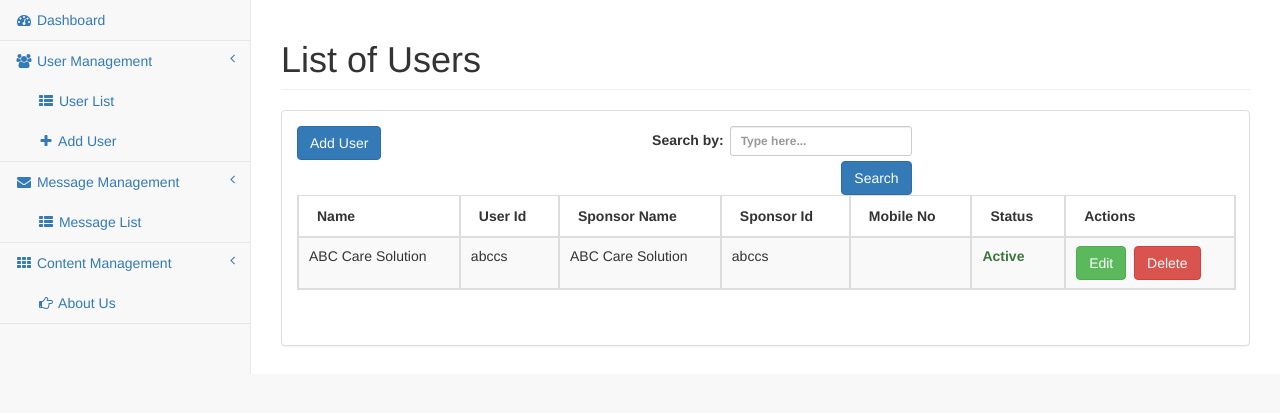
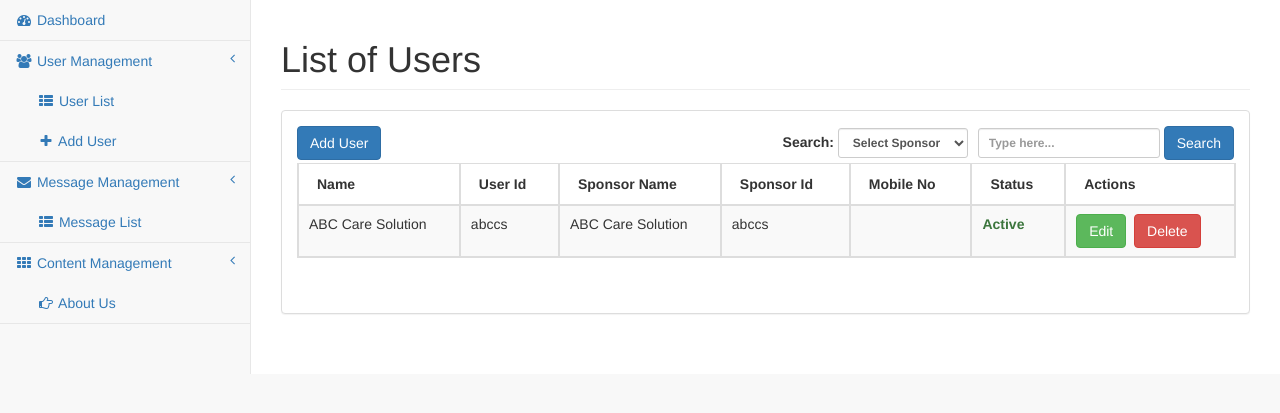
Before and after one commit to partha2008/abc, a CodeIgniter app: page /abc_git/index.php/admin/user/user_list in a window 1280 px wide. Shown: the part 51-464 px from the top of the page. Run offline with CodeIgniter, Linux system fonts and the light colour scheme; data comes from the database, SQL or seed files in the repository; some libraries are stand-ins or nearby versions.

Commit message:
add sponsor for search in user list page on admin

```diff
--- a/application/config/global_constant.php
+++ b/application/config/global_constant.php
@@ -11,7 +11,7 @@
 		"google_captcha_site_key" => "6LcSjaQUAAAAAAmNa_3MEmKWFdycM-RQWeMAJOSb",
 		"google_captcha_secret_key" => "6LcSjaQUAAAAABkotuBc7mGVGveQND2a_hlOmAM-",
 		"activation_fees" => 3200,
-		"donation_per_basis" => 1000
+		"donation_per_basis" => 600
 	);
 
 	// Bootstrap Pagination Configuration
--- a/application/controllers/admin/User.php
+++ b/application/controllers/admin/User.php
@@ -334,6 +334,13 @@
 				$this->data['search_key'] = '';
 			}
 
+			$sponsor_id = $this->input->get('sponsor_id');
+			if(isset($sponsor_id) && $sponsor_id){
+				$this->data['sponsor_id'] = $sponsor_id;
+			}else{
+				$this->data['sponsor_id'] = '';
+			}
+
 			$user_data = $this->userdata->grab_user_list(null, $like);
 
 			//pagination settings
@@ -352,6 +359,7 @@
 			$user_paginated_data = $this->userdata->grab_user_list($this->data['page'], $like);
 
 			$this->data['user_details'] = $user_paginated_data;
+			$this->data['sponsors'] = $this->userdata->grab_user_details();
 
 			$this->load->view('admin/user_list', $this->data);
 		}
--- a/application/models/Userdata.php
+++ b/application/models/Userdata.php
@@ -57,10 +57,31 @@ class Userdata extends CI_Model {
 		return $query->result();
 	}
 
+	public function get_children($user_id){
+		$sql = "SELECT GROUP_CONCAT(lv SEPARATOR ',') children FROM (SELECT @pv:=(SELECT GROUP_CONCAT(user_id SEPARATOR ',') FROM ".TABLE_USER." WHERE parent_id IN (@pv)) AS lv FROM ".TABLE_USER." JOIN (SELECT @pv:=".$user_id.")tmp WHERE parent_id IN (@pv)) a";
+
+		$query = $this->db->query($sql);
+
+		$result = $query->result();
+		$children_arr = explode(",", $user_id.','.$result[0]->children);
+		if(!empty($children_arr)){
+			$children_str = '';
+			foreach ($children_arr as $key => $value) {
+				$children_str .= "'".$value."',";
+			}
+		}
+
+		return rtrim($children_str, ",");
+	}
+
 	public function grab_user_list($page=null, $like){
 		$likes = '';
+		$sponsors = '';
 		if(!empty($like)){
-			$likes = "AND (A.first_name LIKE '%".$like['search_key']."%' OR A.last_name LIKE '%".$like['search_key']."%' OR A.sponsor_id LIKE '%".$like['search_key']."%' OR A.mobile_no LIKE '%".$like['search_key']."%' OR B.sponsor_id LIKE '%".$like['search_key']."%' OR B.first_name LIKE '%".$like['search_key']."%' OR B.last_name LIKE '%".$like['search_key']."%')";
+			if($like['sponsor_id']){
+				$sponsors = " AND A.user_id IN (".$this->get_children($like['sponsor_id']).")";
+			}
+			$likes = "AND (A.first_name LIKE '%".$like['search_key']."%' OR A.last_name LIKE '%".$like['search_key']."%' OR A.sponsor_id LIKE '%".$like['search_key']."%' OR A.mobile_no LIKE '%".$like['search_key']."%' OR B.sponsor_id LIKE '%".$like['search_key']."%' OR B.first_name LIKE '%".$like['search_key']."%' OR B.last_name LIKE '%".$like['search_key']."%')".$sponsors;
 		}
 		if(is_numeric($page)){
 			$sql = "SELECT A.user_id AS id, A.first_name AS first_name, A.last_name AS last_name, A.mobile_no, A.sponsor_id AS user_id, A.status, B.first_name AS parent_first_name, B.last_name AS parent_last_name, B.sponsor_id FROM ".TABLE_USER." A, ".TABLE_USER." B WHERE A.parent_id = B.user_id ".$likes." ORDER BY A.user_id DESC LIMIT ".$page.", ".PAGINATION_PER_PAGE;
--- a/application/views/admin/user_list.php
+++ b/application/views/admin/user_list.php
@@ -17,16 +17,30 @@
 				<div class="panel-body">
 					<div id="dataTables-example_wrapper" class="dataTables_wrapper form-inline dt-bootstrap no-footer">
 					  <div class="row">
-						 <div class="col-sm-4">
+						 <div class="col-sm-2">
 							<a href="<?php echo base_url('admin/user-add');?>" class="btn btn-primary">Add User</a>
 						 </div>
-						 <div class="col-sm-4">
-							<form action="<?php echo base_url('admin/user-list');?>" method="GET" role="form">
-								<div id="dataTables-example_filter" class="dataTables_filter">
-									<label>Search by:<input name="search_key" type="search" class="form-control input-sm" placeholder="Type here..." aria-controls="dataTables-example" id="user-search" value="<?php echo $search_key;?>"></label>
+						 <div class="col-sm-10">
+								<div class="dataTables_filter">
+									<form action="<?php echo base_url('admin/user-list');?>" method="GET" role="form">
+									<label>Search:
+										<select name="sponsor_id" class="form-control input-sm">
+											<option value="">Select Sponsor</option>
+											<?php
+												if(!empty($sponsors)){
+													foreach ($sponsors as $value) {
+											?>
+											<option value="<?php echo $value->user_id;?>" <?php if($sponsor_id == $value->user_id){echo 'selected';}?>><?php echo $value->sponsor_id;?></option>
+											<?php
+													}
+												}
+											?>
+										</select>
+										<input name="search_key" type="search" class="form-control input-sm" placeholder="Type here..." aria-controls="dataTables-example" id="user-search" value="<?php echo $search_key;?>">
+									</label>
 									<button type="submit" class="btn btn-primary">Search</button>
+									</form>
 								</div>
-							</form>
 						 </div>
 					  </div>
 					  <div class="row">
```
